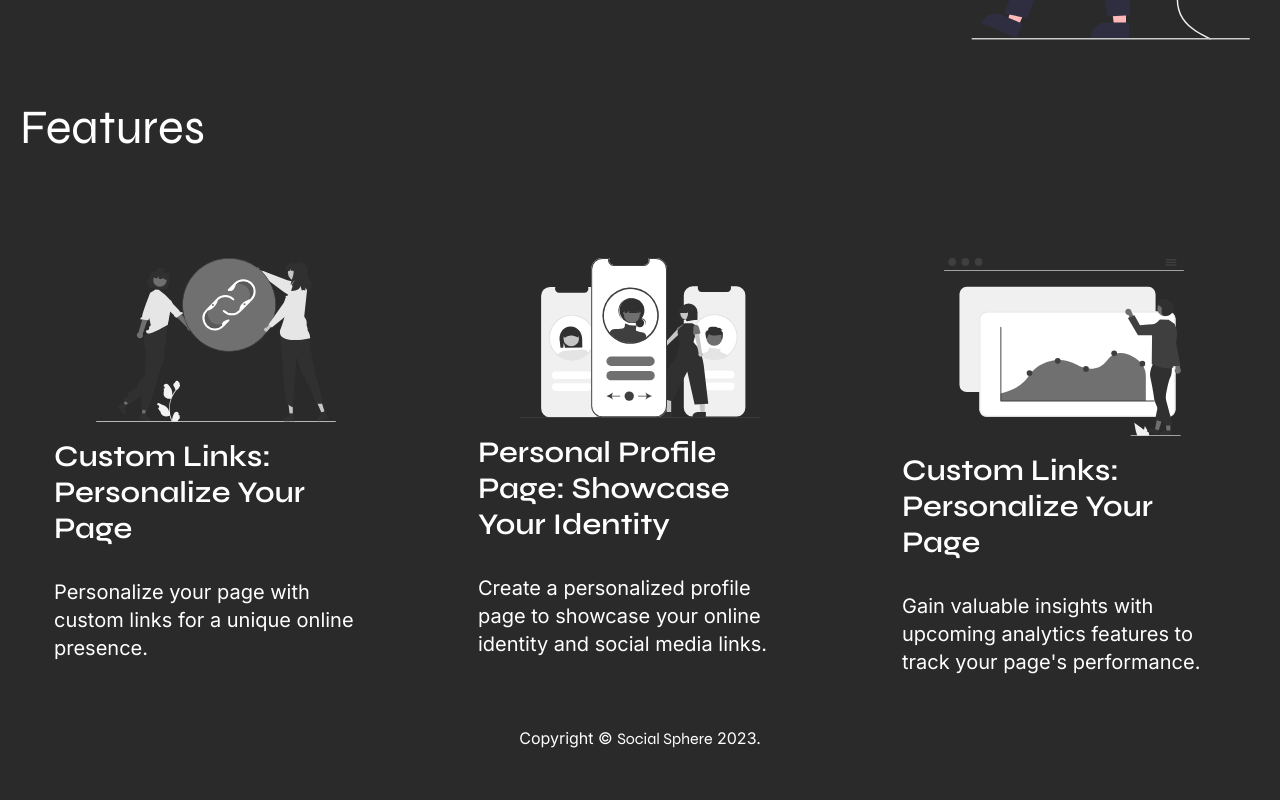
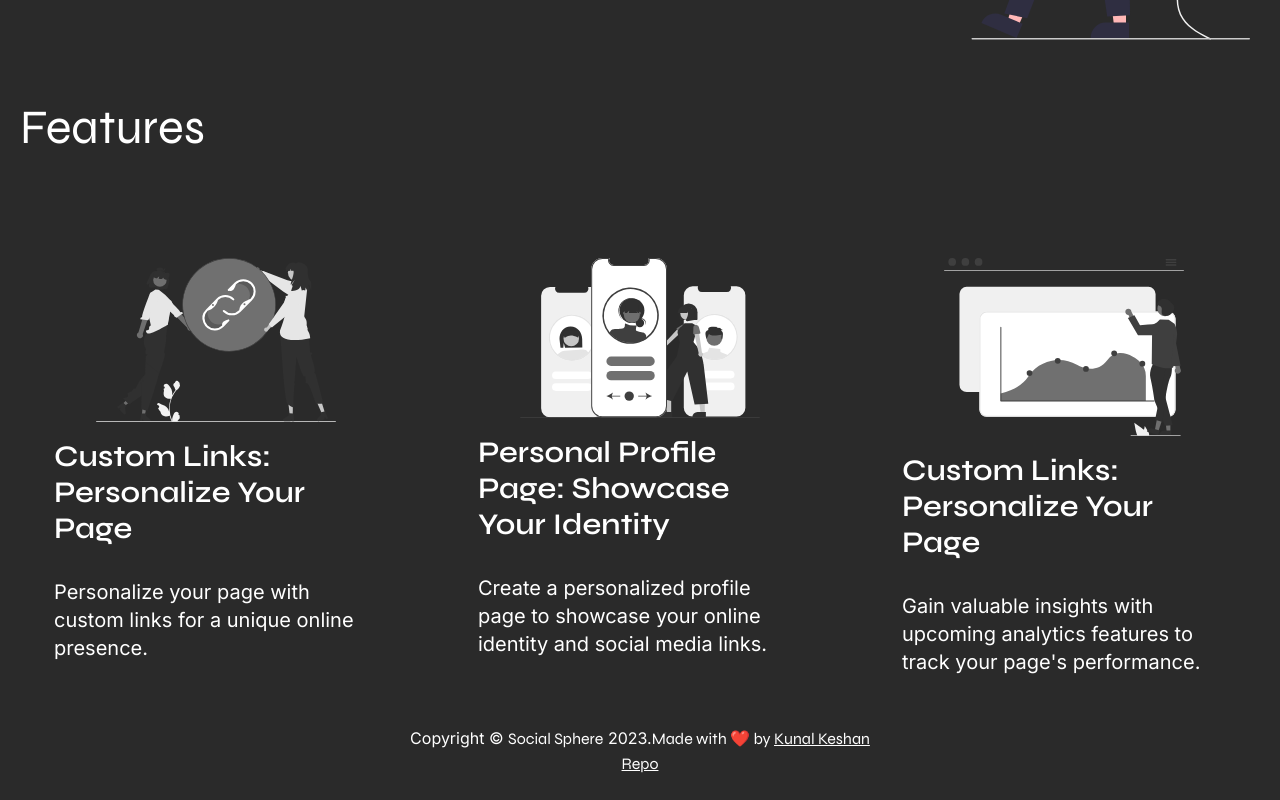
Before and after one commit to kunalkeshan/Social-Sphere, a React (Vite) app in the folder client/: page / in a window 1280 px wide. Shown: the part 557-1357 px from the top of the page. Before the commit the page ends 1332 px from the top, so only its background shows below. Built offline with nearby package versions, Linux system fonts and the light colour scheme.

Commit message:
chore: add link to repo (#95)

```diff
--- a/client/src/components/layouts/Footer.tsx
+++ b/client/src/components/layouts/Footer.tsx
@@ -3,23 +3,38 @@
  */
 
 // Dependencies
-import { Box } from '@mui/material';
-import { Link } from 'react-router-dom';
+import { Box } from "@mui/material";
+import { Link } from "react-router-dom";
 
 const Footer = () => {
   return (
-		<Box className='w-full my-6' component={'footer'}>
+    <Box className="w-full my-6" component={"footer"}>
       <Box
-				component={'p'}
-				sx={{ maxWidth: 'xl' }}
-				className='mx-auto text-center'
+        component={"p"}
+        sx={{ maxWidth: "xl" }}
+        className="mx-auto text-center"
       >
-				{'Copyright © '}
-				<Link to='/' className='font-heading'>
+        {"Copyright © "}
+        <Link to="/" className="font-heading">
           Social Sphere
-				</Link>{' '}
+        </Link>{" "}
         {new Date().getFullYear()}
-				{'.'}
+        {"."}
+        <a
+          href="https://kunalkeshan.dev/"
+          className="font-heading"
+          target="_blank"
+        >
+          Made with ❤️ by <u>Kunal Keshan</u>
+        </a>
+        <br />
+        <a
+          href="https://github.com/kunalkeshan/Shiryoku"
+          className="font-heading"
+          target="_blank"
+        >
+          <u>Repo</u>
+        </a>
       </Box>
     </Box>
   );
```
Lines whose indentation alone changed are shown as unchanged.
